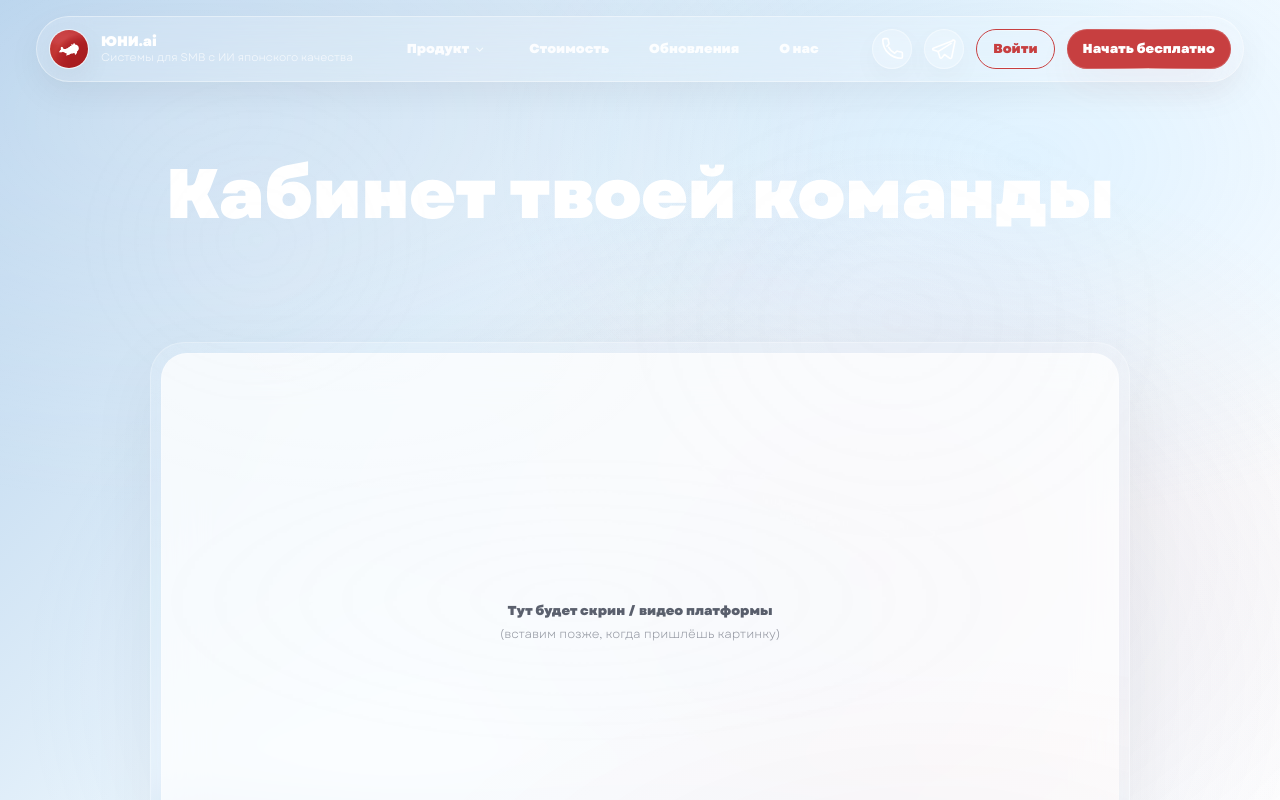
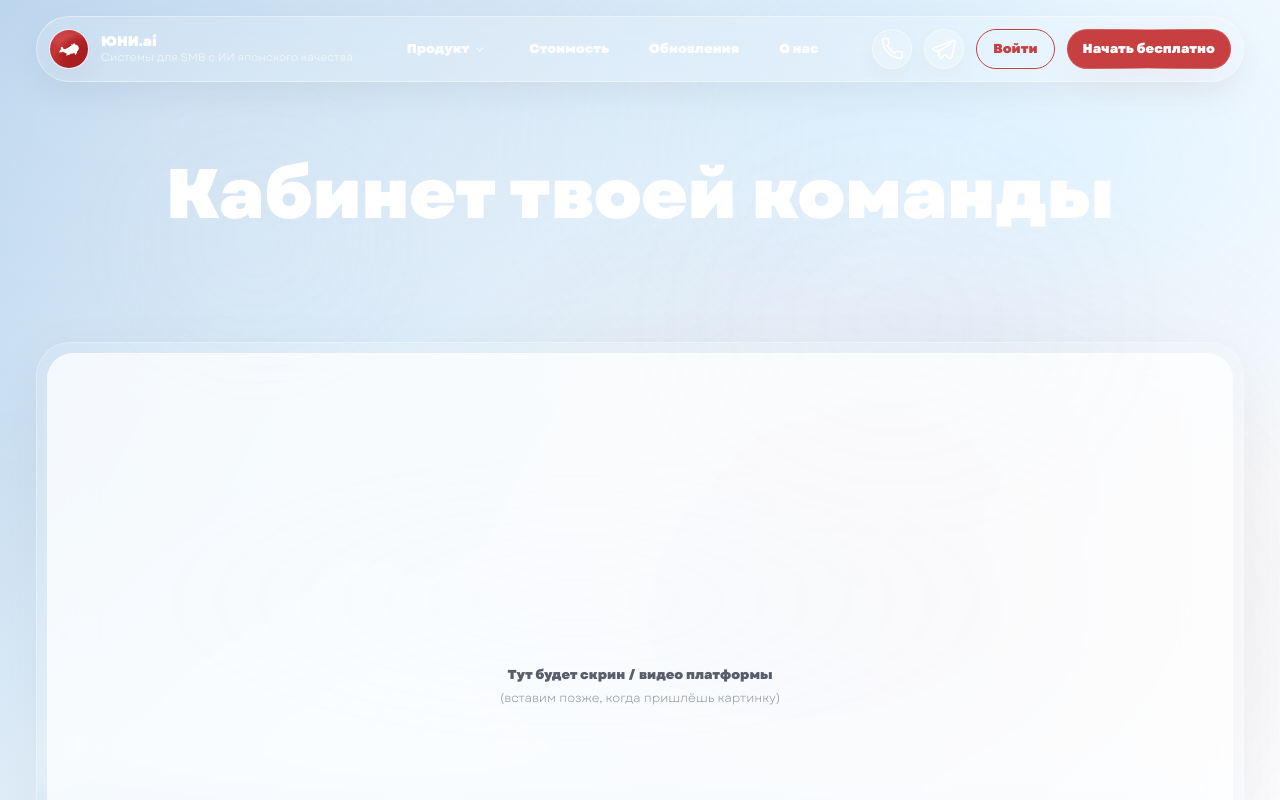
Before and after one commit to uniconsulting/uni.com, a Next.js app: page / in a window 1280 px wide. Shown: the top 800 px of the page. Built offline with nearby package versions, Linux system fonts and the light colour scheme.

Commit message:
Update Hero.tsx

```diff
--- a/src/components/sections/Hero.tsx
+++ b/src/components/sections/Hero.tsx
@@ -33,7 +33,7 @@ export default function Hero() {
         <div className="mt-8 md:mt-12">
           <div
             className="
-              relative mx-auto max-w-[980px]
+              relative mx-auto max-w-[1240px]
               rounded-[34px]
               border border-white/18
               bg-white/10
```
